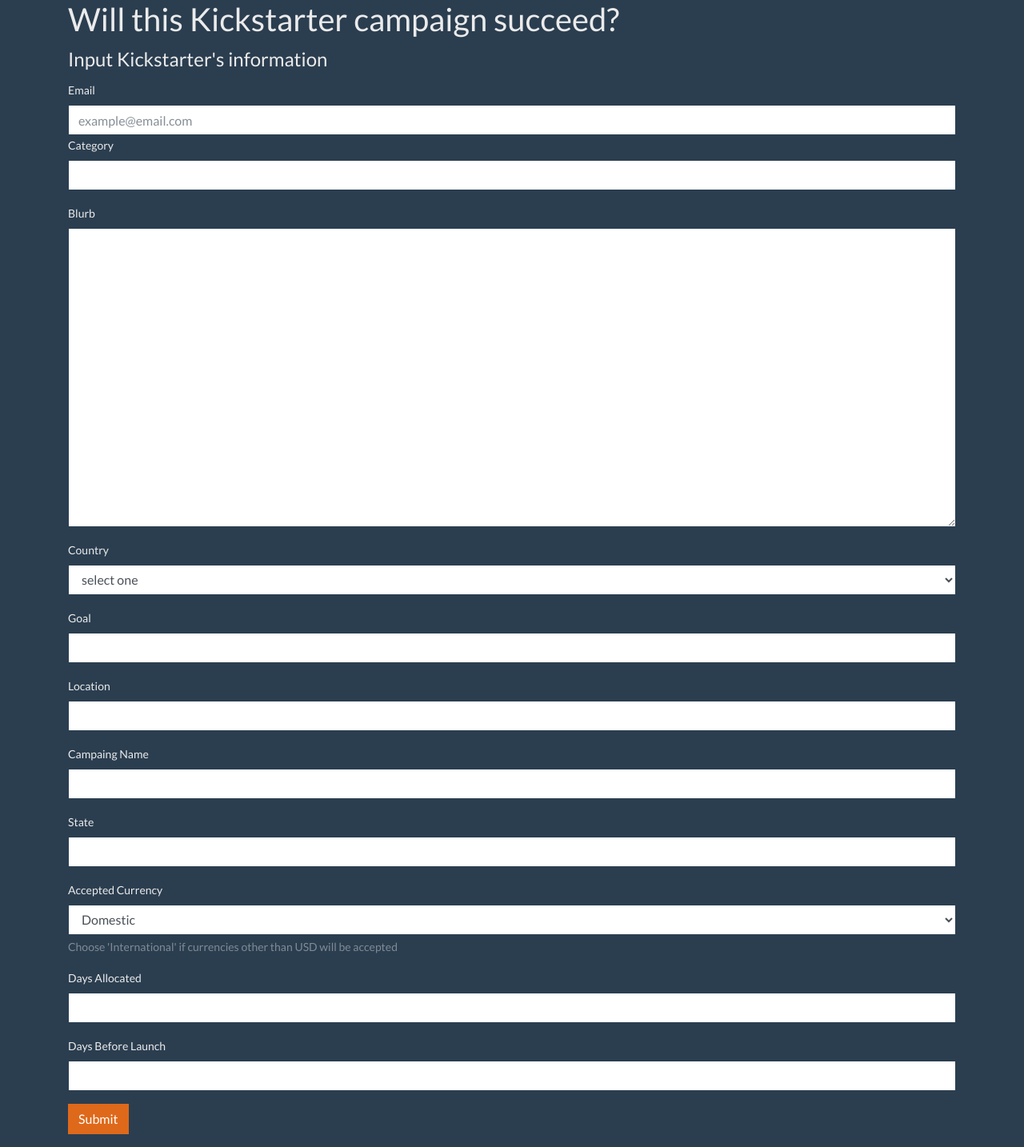
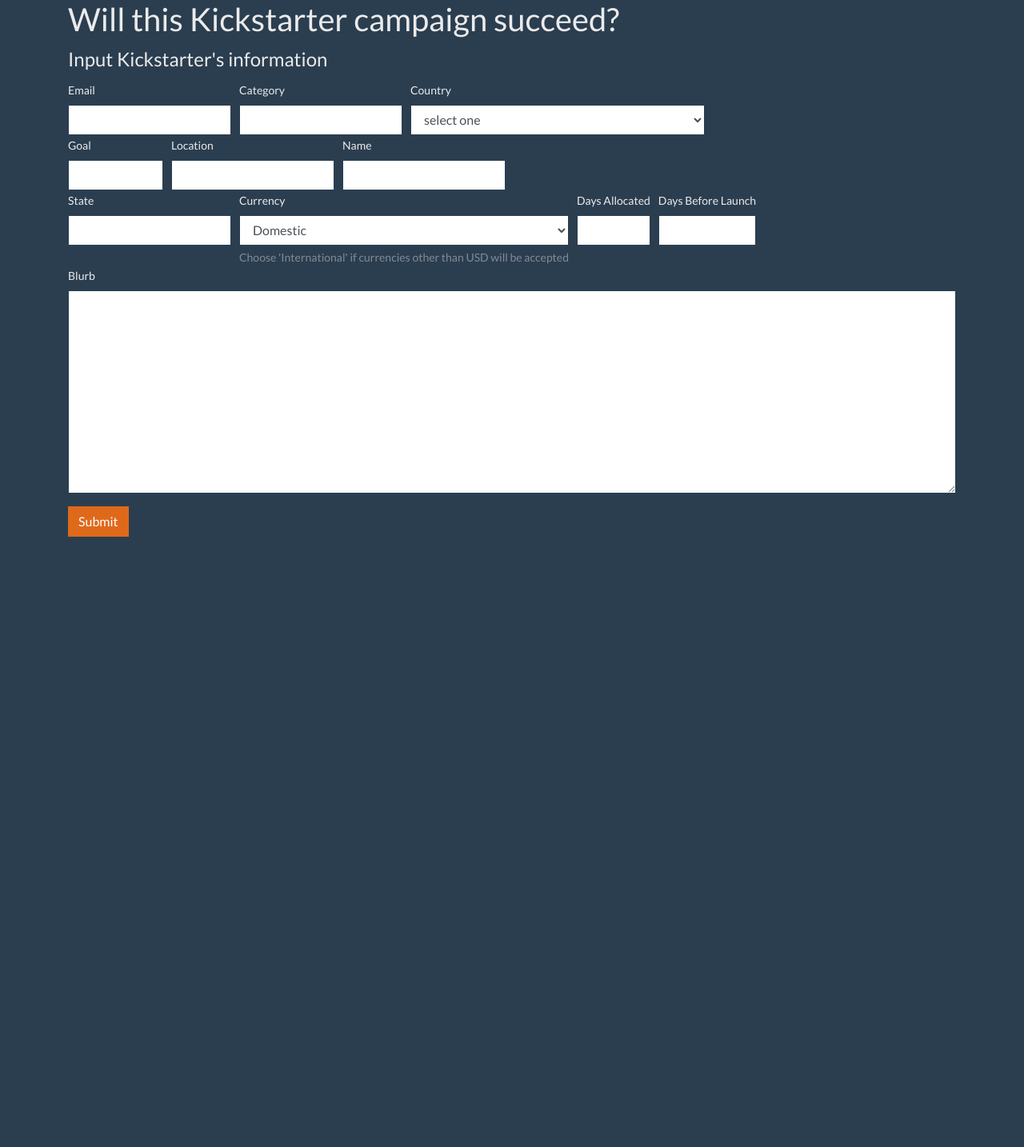
Before and after one commit to bw-kickstarter/DS, a Flask app: page / in a window 1280 px wide. Shown: the part 48-1482 px from the top of the page at 80% size. After the commit the page ends 719 px from the top, so only its background shows below. Run offline with Flask 2, Linux system fonts and the light colour scheme.

Commit message:
stretch goals cmtd-out

```diff
--- a/ks/main.py
+++ b/ks/main.py
@@ -16,7 +16,7 @@ def root():
 
 @main.route("/home", methods = ["POST"])
 # @login_required
-def predict_outcome():
+def home():
     """Reads inputs and redirects"""
     ue = request.values["user_email"]
     cat = request.values["category"]
--- a/ks/templates/home.html
+++ b/ks/templates/home.html
@@ -12,21 +12,19 @@
     <div class="row">
       <div class="col-lg-12">
         <div class="bs-component">
-          <form>
+          <form action="/home" method="post">
             <fieldset>
               <legend>Input Kickstarter's information</legend>
-              <div class="form-group">
+              <div class="form-row">
+                <div class="col-auto">
                   <label for="user_email">Email</label>
-                <input type="email" class="form-control" id="user_email" placeholder="example@email.com" required>
-              <div class="form-group">
+                  <input type="email" class="form-control" id="user_email" required>
+                </div>
+                <div class="col-auto">
                   <label for="category">Category</label>
                   <input type="text" class="form-control" id="category" name="category" maxlength="40" required>
                 </div>
-              <div class="form-group">
-                <label for="blurb">Blurb</label>
-                <textarea class="form-control" id="blurb" rows="15" minlength="100" maxlength="1000" required></textarea>
-              </div>
-              <div class="form-group">
+                <div class="col-auto">
                   <label for="country">Country</label>
                   <select class="form-control" id="country" required>
                     <option>select one</option>
@@ -284,37 +282,46 @@
                     <option value="ZW">Zimbabwe</option>
                   </select>
                 </div>
-              <div class="form-group">
+              </div>
+              <div class="form-row">
+                <div class="col-auto">
                   <label for="goal">Goal</label>
                   <input type="number" class="form-control" id="goal" name="goal" min="0" max="10000000" required>
                 </div>
-              <div class="form-group">
+                <div class="col-auto">
                   <label for="location">Location</label>
                   <input type="text" class="form-control" id="location" name="location" maxlength="50" required>
                 </div>
-              <div class="form-group">
-                <label for="name">Campaing Name</label>
+                <div class="col-auto">
+                  <label for="name">Name</label>
                   <input type="text" class="form-control" id="name" name="name" maxlength="200" required>
                 </div>
-              <div class="form-group">
+              </div>
+              <div class="form-row">
+                <div class="col-auto">
                   <label for="state">State</label>
                   <input type="text" class="form-control" id="state" name="state" required maxlength="50">
                 </div>
-              <div class="form-group">
-                <label for="usd_type">Accepted Currency</label>
+                <div class="col-auto">
+                  <label for="usd_type">Currency</label>
                   <select class="form-control" id="usd_type" aria-describedby="usdtHelp" required>
                     <option>Domestic</option>
                     <option>International</option>
                   </select>
                   <small id="usdtHelp" class="form-text text-muted">Choose 'International' if currencies other than USD will be accepted</small>
                 </div>
-              <div class="form-group">
+                <div class="col-auto">
                   <label for="days_allocated">Days Allocated</label>
                   <input type="number" class="form-control" id="days_allocated" name="days_allocated" min="0" max="365" required>
                 </div>
-              <div class="form-group">
+                <div class="col-auto">
                   <label for="days_before_launch">Days Before Launch</label>
                   <input type="number" class="form-control" id="days_before_launch" name="days_before_launch" min="0" max="365" required>
+                </div>
+              </div>
+              <div class="form-group">
+                <label for="blurb">Blurb</label>
+                <textarea class="form-control" id="blurb" rows="10" minlength="100" maxlength="1000" required></textarea>
               </div>
               <!-- <div class="form-group">
                 <label for="location_type">Location Type</label>
```
Also changed, not shown: ks/templates/betterforms.html (added), 2 other files. Lines whose indentation alone changed are shown as unchanged.
